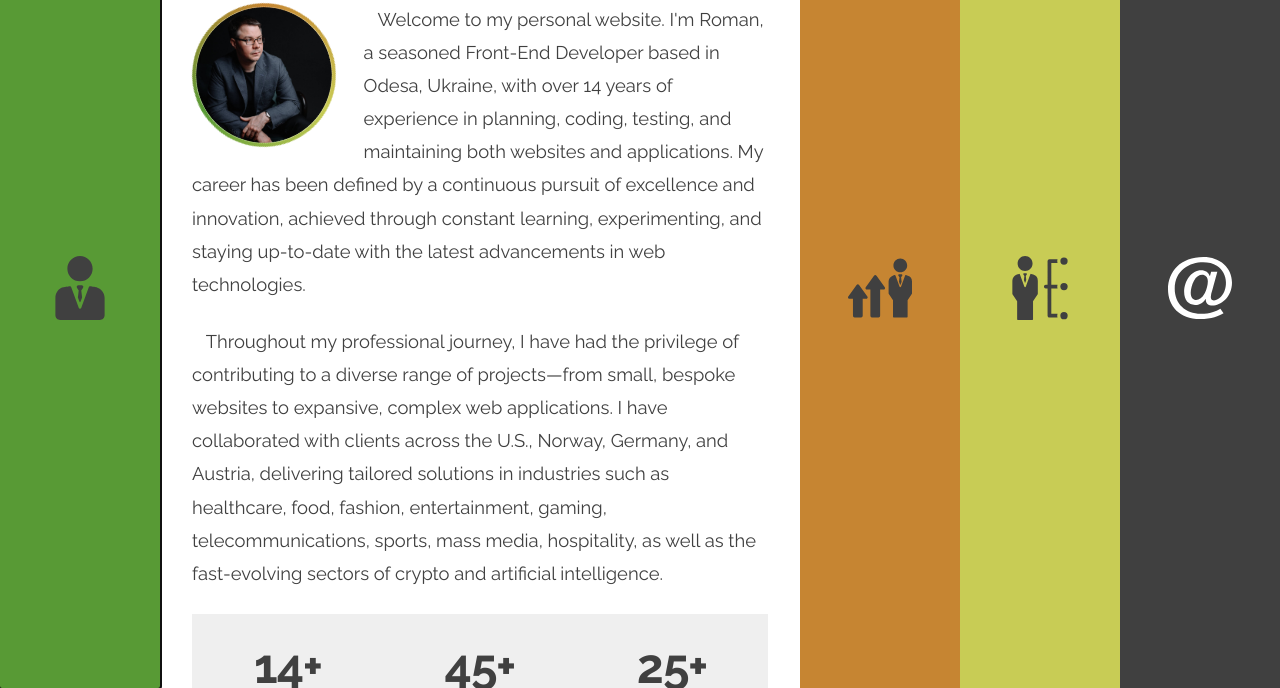
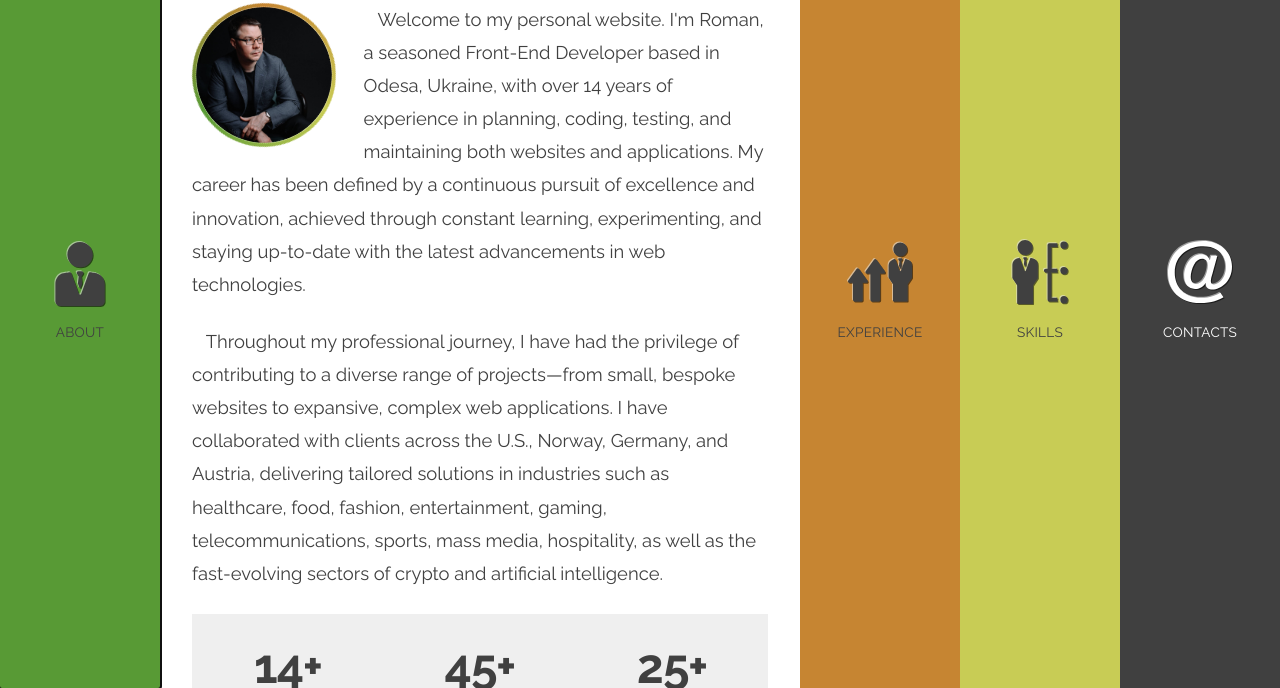
Before and after one commit to Razum/personal, a website: page index.html in a window 1280 px wide. Shown: the part 112-800 px from the top of the page. Drawn offline with Linux system fonts and the light colour scheme.

Commit message:
tiles hover effect

```diff
--- a/index.html
+++ b/index.html
@@ -134,6 +134,7 @@
           <title>about</title>
           <use xlink:href="#icon-about" />
         </svg>
+        <span class="tile__label">About</span>
       </a>
       <div class="tile__content tile__content--about">
         <div>
@@ -208,6 +209,7 @@
           <title>experience</title>
           <use xlink:href="#icon-experience" />
         </svg>
+        <span class="tile__label">Experience</span>
       </a>
       <div class="tile__content tile__content--experience">
         <div>
@@ -295,6 +297,7 @@
           <title>skills</title>
           <use xlink:href="#icon-skills" />
         </svg>
+        <span class="tile__label">Skills</span>
       </a>
       <div class="tile__content tile__content--skills">
         <div>
@@ -359,6 +362,7 @@
           <title>contacts</title>
           <use xlink:href="#icon-contacts" />
         </svg>
+        <span class="tile__label">Contacts</span>
       </a>
       <div class="tile__content tile__content--contacts">
         <div>
--- a/main.css
+++ b/main.css
@@ -86,12 +86,31 @@ p {
   width: 25%;
   height: 10%;
   text-decoration: none;
+  padding-top: 0.5rem;
+}
+
+.tile__label {
+  margin-top: 0.25rem;
+  font-size: 0.75rem;
+  font-weight: var(--font-weight-regular);
+  color: rgb(var(--color-dark) / 100%);
+  text-transform: uppercase;
+  letter-spacing: var(--letter-spacing-loose);
+}
+
+.tile--contacts .tile__label {
+  color: rgb(var(--color-light) / 100%);
 }
 
 @media (width >= 64rem) {
   .tile {
     width: 12.5%;
     height: 100%;
+  }
+
+  .tile__label {
+    font-size: 0.85rem;
+    margin-top: 1rem;
   }
 }
 
@@ -141,9 +160,18 @@ p {
 }
 
 .tile > svg {
-  width: 2rem;
-  height: 2rem;
+  width: 1.75rem;
+  height: 1.75rem;
   color: rgb(var(--color-dark) / 100%);
+  filter: drop-shadow(1px 1px 0.5px rgba(0, 0, 0, 0.5))
+    drop-shadow(-1px -1px 0.5px rgba(255, 255, 255, 0.5))
+    drop-shadow(0.5px 0.5px 0.5px rgba(0, 0, 0, 0.2));
+  transform: translateY(-2px);
+  transition: all 0.3s ease;
+}
+
+.tile:hover > svg {
+  transform: translateY(0);
 }
 
 @media (width >= 64rem) {
```
